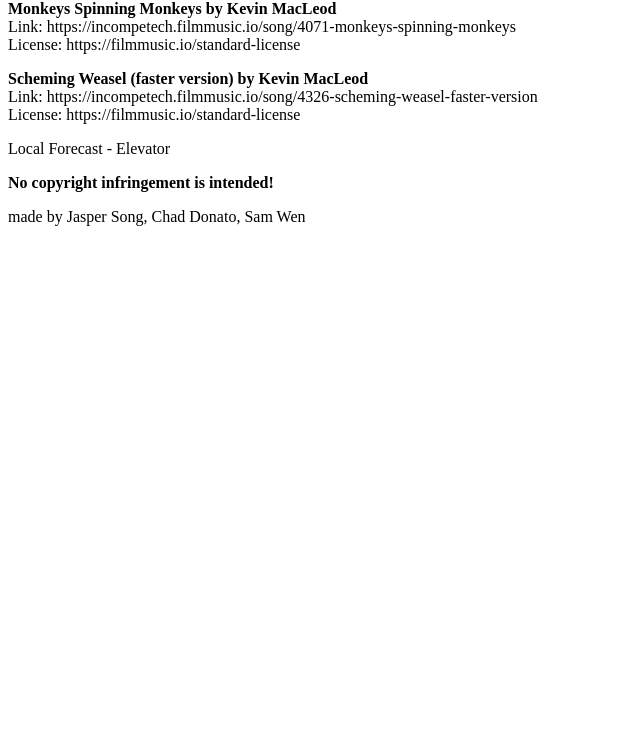
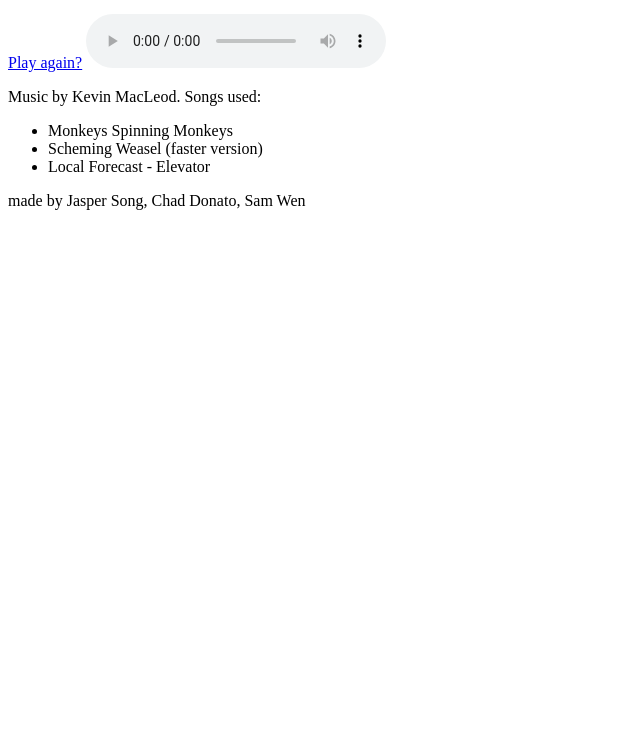
Before and after one commit to Awesomedonut/Mountain-Madness-2022, a plain HTML site: page src/html/endpage.html in a window 1280 px wide. Shown: the part 66-800 px from the top of the page, without its empty margins (0-640 px from the left). Drawn offline with Linux system fonts and the light colour scheme.

Commit message:
more scenes + endpage

```diff
--- a/src/html/endpage.html
+++ b/src/html/endpage.html
@@ -1,15 +1,20 @@
-<h1>Song Credits:</h1>
-<p><b>Monkeys Spinning Monkeys by Kevin MacLeod</b>
-    <br>
-    Link: https://incompetech.filmmusic.io/song/4071-monkeys-spinning-monkeys
-    <br>
-License: https://filmmusic.io/standard-license</p>
-<p><b>Scheming Weasel (faster version) by Kevin MacLeod</b>
-    <br>
-    Link: https://incompetech.filmmusic.io/song/4326-scheming-weasel-faster-version
-    <br>
-    License: https://filmmusic.io/standard-license</p>
-    <p>Local Forecast - Elevator</p>
-<p><b>No copyright infringement is intended!</b></p>
+<!DOCTYPE html>
+<html>
+    <head></head>
+    <body>
+        <h1>YOU DIED!!!!!!!!!!!!!!</h1>
+        <a href="index.html">Play again?</a>
+        <audio controls autoplay>
+            <source src="../../audio/Wii Music.mp3" type="audio/mp3">
+          Your browser does not support the audio element.
+        </audio>
 
-<p>made by Jasper Song, Chad Donato, Sam Wen</p>
+        <p>Music by Kevin MacLeod. Songs used:</p>
+        <ul>
+            <li>Monkeys Spinning Monkeys</li>
+            <li>Scheming Weasel (faster version)</li>
+            <li>Local Forecast - Elevator</li>
+    </ul>
+    <p>made by Jasper Song, Chad Donato, Sam Wen</p>
+    </body>
+</html>
```
Also changed, not shown: src/html/page_1.html (+1 -1 lines), src/html/page_2.html (+1 -0 lines), src/html/page_6.html (+4 -1 lines), 5 other files.
